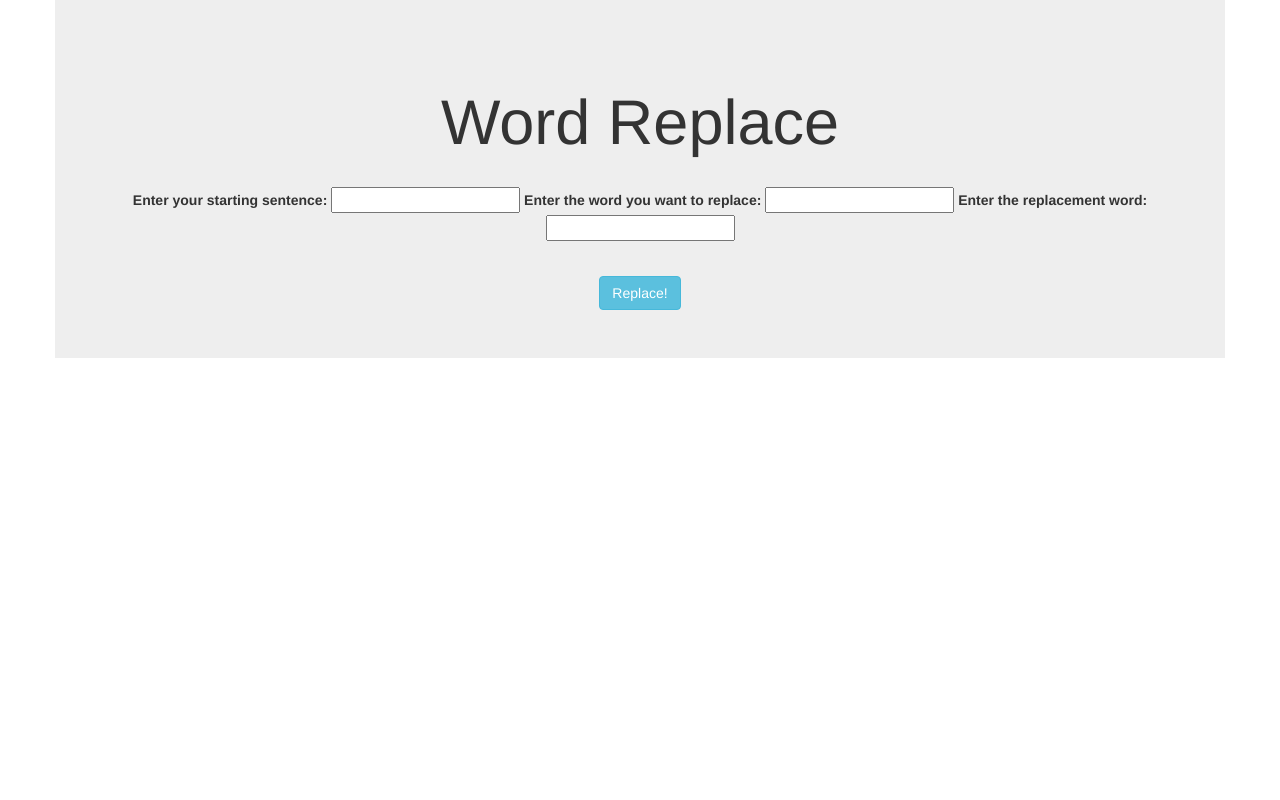
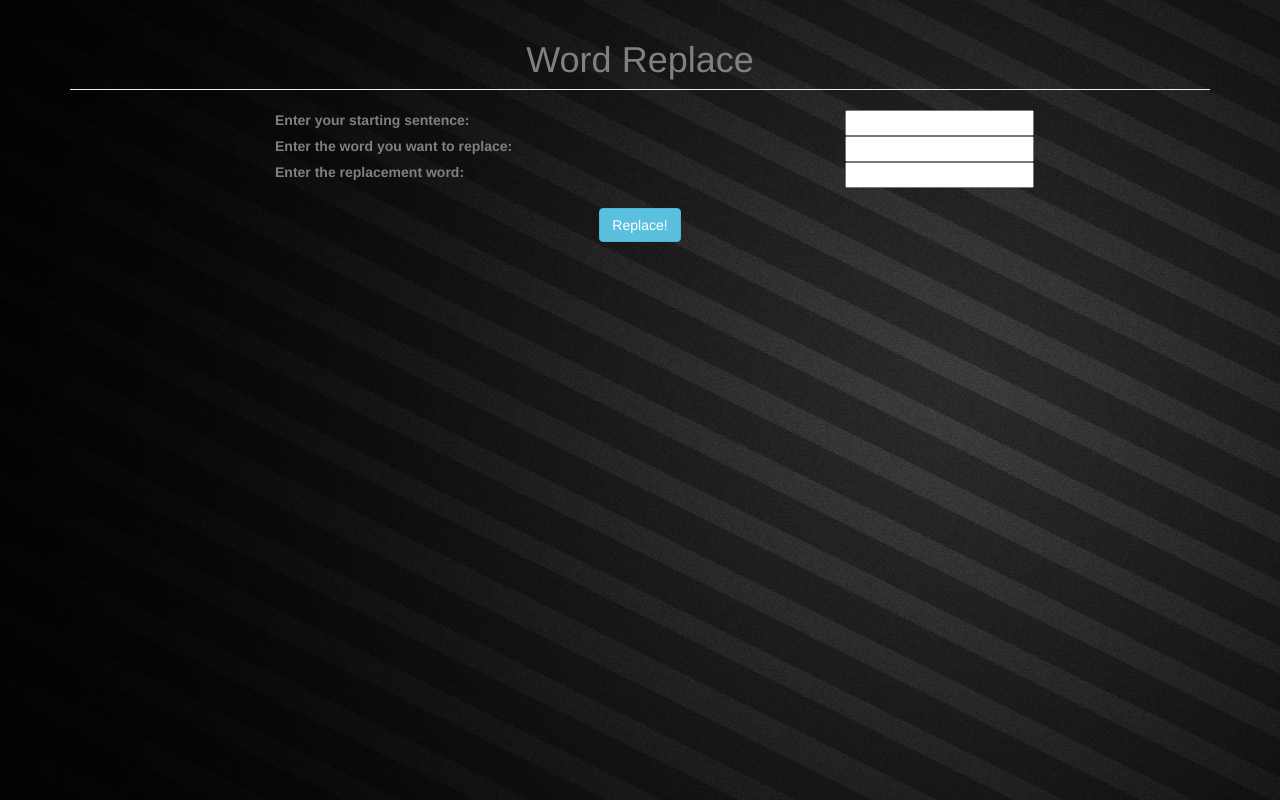
Before and after one commit to Ginkko/wordReplace, a plain HTML site: page wordReplace.html in a window 1280 px wide. Drawn offline with nearby package versions, Linux system fonts and the light colour scheme.

Commit message:
Add additional styling.

```diff
--- a/css/styles.css
+++ b/css/styles.css
@@ -3,8 +3,14 @@
 }
 
 h1 {
+
   padding-bottom: 9px;
   margin: 40px 0 20px;
   border-bottom: 1px solid #eee;
   text-align: center;
 }
+
+body {
+  background-image: url("../media/background.jpg");
+  color: grey;
+}
--- a/wordReplace.html
+++ b/wordReplace.html
@@ -8,21 +8,30 @@
     <title>Word Replace</title>
   </head>
   <body>
-    <div class="container jumbotron">
+    <div class="container">
       <h1>Word Replace</h1>
-        <div class="col-md-12 text-center">
+      <div class="form-group">
+        <div class="col-md-6 col-md-offset-2 text-left">
           <form id="wordReplace">
-          <div class="form-group">
             <label for="sentence">Enter your starting sentence:</label>
+        </div>
+        <div class="col-md-2 text-right">
           <input type="text" id="sentence" autofocused required>
+        </div>
+        <div class="col-md-6 col-md-offset-2 text-left">
           <label for="target">Enter the word you want to replace:</label>
+        </div>
+        <div class="col-md-2 text-right">
           <input type="text" id="target" required>
+        </div>
+        <div class="col-md-6 col-md-offset-2 text-left">
           <label for="replacement">Enter the replacement word:</label>
+        </div>
+        <div class="col-md-2 text-right">
           <input type="text" id="replacement" required>
         </div>
       </div>
-
-          <div class="col-md-12 center-block">
+      <div class="col-md-12">
         <br>
         <button class = "btn btn-info center-block">Replace!</button>
       </div>
```
Also changed, not shown: media/background.jpg (added). Lines whose indentation alone changed are shown as unchanged.
